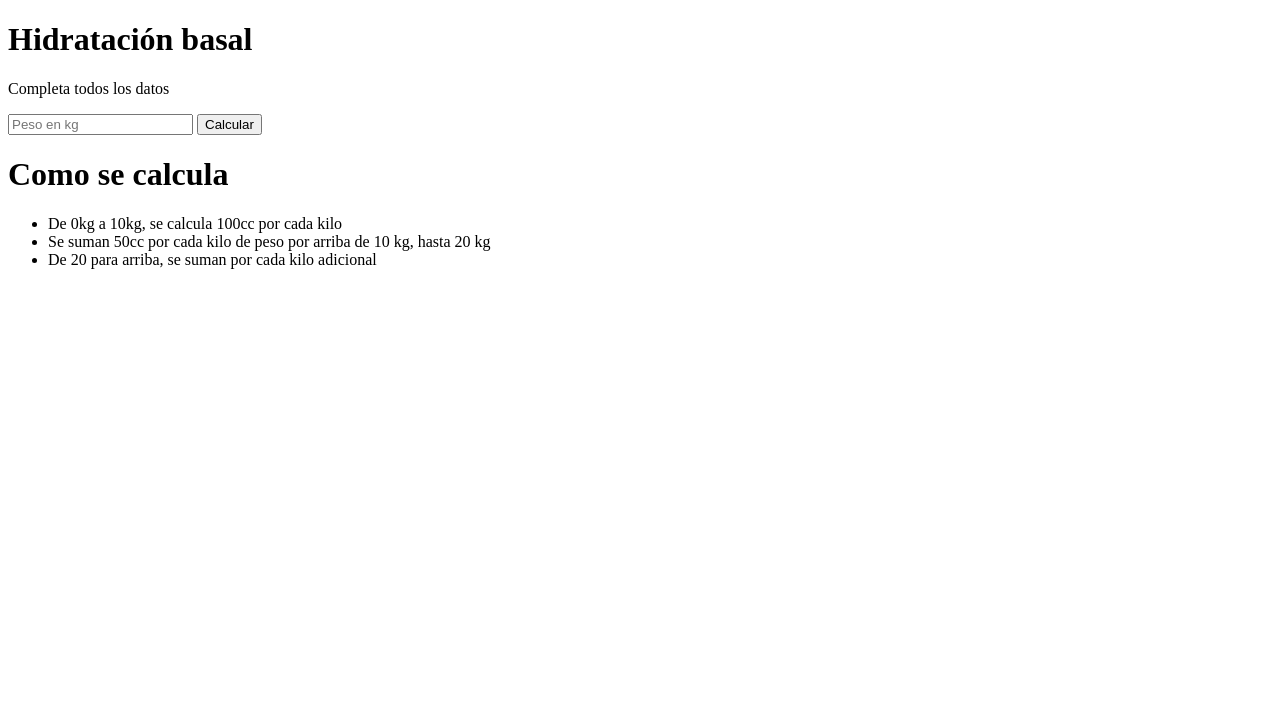
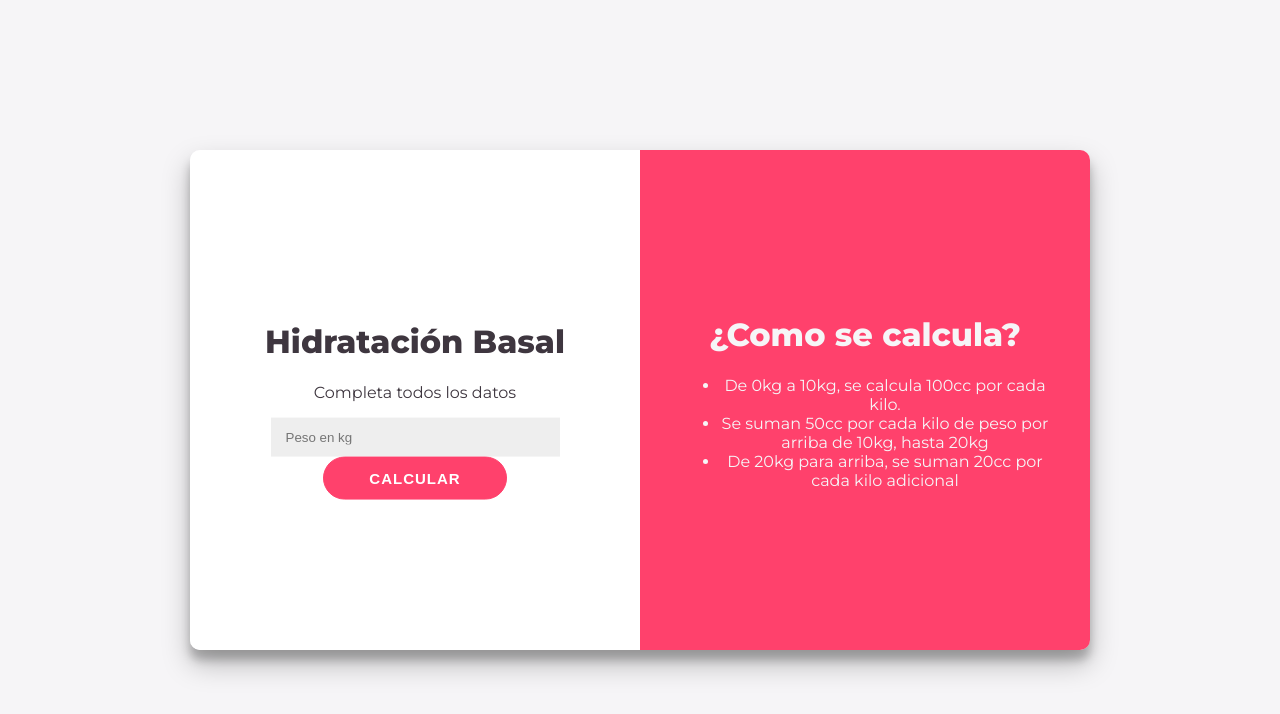
Before and after one commit to guillermito2/calculadora.github.io, a plain HTML site: page index.html in a window 1280 px wide. Drawn offline with Linux system fonts and the light colour scheme.

Commit message:
Add files via upload

```diff
--- a/index.html
+++ b/index.html
@@ -3,17 +3,31 @@
     <head>
         <title> Calculadora de hidratacion</title>
         <meta charset="UTF-8" />
+        <link rel="stylesheet" href="./style.css"
     </head>
     <body>
-        <h1>Hidratación basal</h1>
-        <p>Completa todos los datos</p>
-        <input type="number" placeholder="Peso en kg" />
-        <button>Calcular</button>
-        <h1>Como se calcula</h1>
-        <ul>
-            <li>De 0kg a 10kg, se calcula 100cc por cada kilo</li>
-            <li>Se suman 50cc por cada kilo de peso por arriba de 10 kg, hasta 20 kg</li>
-            <li>De 20 para arriba, se suman por cada kilo adicional</li>
-        </ul>
+        <div id="contenedor">
+            <div id="calculadora">
+                <div class="contenido">
+                    <h1>Hidratación Basal</h1>
+                    <p class="item">Completa todos los datos</p>
+                    <input class="item" id="peso" type="number" placeholder="Peso en kg" />
+                    <p class="item" id="error">* Debe completar todos los datos</p>
+                    <button class="item" id="calcular">Calcular</button>
+                    <p class="item resultado" id="flu">71cc/h</p>
+                    <p class="item resultado" id="man">m+m/2 : 105cc/h</p>
+                </div>
+            </div>
+            <div id="detalle">
+                <div class="contenido">
+                    <h1>¿Como se calcula?</h1>
+                    <ul>
+                        <li>De 0kg a 10kg, se calcula 100cc por cada kilo.</li>
+                        <li>Se suman 50cc por cada kilo de peso por arriba de 10kg, hasta 20kg</li>
+                        <li>De 20kg para arriba, se suman 20cc por cada kilo adicional</li>
+                    </ul>
+                </div>
+            </div>
+        </div>
     </body>
 </hmtl>
--- /dev/null
+++ b/style.css
@@ -0,0 +1,76 @@
+@import url('https://fonts.googleapis.com/css?family=Montserrat:400,800');
+body{
+    background: #f6f5f7;
+    font-family:"Montserrat", "sans-serif";
+    color: #3e363f;
+}
+#contenedor{
+    width: 900px;
+    height: 500px;
+    text-align: center;
+    position: absolute;
+    inset: 0;
+    margin: auto;
+    border-radius: 10px;
+    overflow: hidden;
+    box-shadow: 0 14px 28px rgba(0,0,0,0.25),
+      0 10px 10px rgba(0,0,0,0.22);
+  }
+  #calculadora{
+    background: white;
+    width: 50%;
+    height: 100%;
+    float: left;
+}
+
+#detalle{
+    background: #FF416C;
+    width: 50%;
+    height: 100%;
+    float: left;
+    color: #f6f5f7;
+}
+
+.contenido{
+    position: relative;
+    top: 50%;
+    transform: translateY(-50%);
+    overflow: hidden;
+    padding: 40px;
+}
+input {
+	width: 70%;
+    padding: 12px 15px;
+    border: none;
+    background-color: #eee;
+}
+
+button {
+  font-size: 15px;
+	font-weight: bold;
+	padding: 12px 45px;
+	border-radius: 30px;
+	background-color: #FF416C;
+	border: 1px solid #FF416C;
+	color: #FFFFFF;
+	text-transform: uppercase;
+	letter-spacing: 1px;
+	transition: transform 20ms ease-in;
+}
+
+button:active {
+	transform: scale(0.95);
+}
+#error{
+    color: red;
+    font-weight: bold;
+    display: none;
+}
+
+.resultado{
+    color: #0A81D1;
+    font-weight: bold;
+    font-size: 25px;
+    margin-bottom: 5px;
+    display: none;
+}
```
